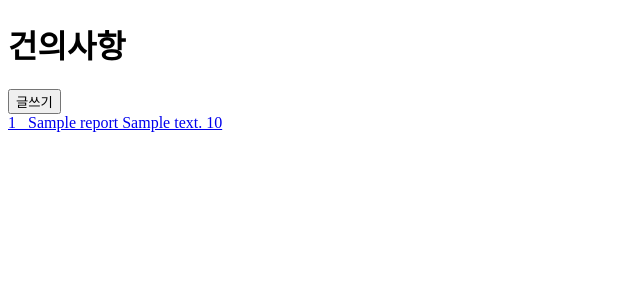
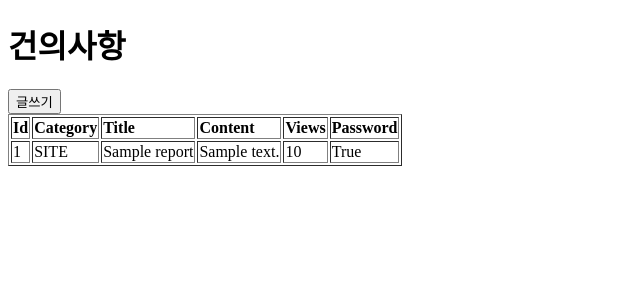
Before and after one commit to sprumin/loveSeulgi, a Django app: page /post/report in a window 1280 px wide. Shown: the top 300 px of the page, without its empty margins (0-640 px from the left). Run offline with Django 3.2, Linux system fonts and the light colour scheme; a user stored in the database is signed in; tables that the repository leaves empty hold one stand-in row (values such as "Sample post").

Commit message:
post password check

```diff
--- a/post/views.py
+++ b/post/views.py
@@ -201,10 +201,12 @@ class ReportView(View):
             for row in Report.objects.all().order_by("-id"):
                 report_list.append({
                     "id": row.id,
+                    "category": row.category,
                     "title": row.title,
                     "content": row.content,
                     "views": row.views,
-                    "comments": len(ReportComment.objects.filter(report=row))
+                    "comments": len(ReportComment.objects.filter(report=row)),
+                    "password": row.password
                 })
 
             return render(request, "post/report.html", {
--- a/templates/post/notice.html
+++ b/templates/post/notice.html
@@ -30,7 +30,7 @@
 <h1> 공지사항 </h1>
 {% if notice %}
     {% if notice.photo %}
-        <img src="{{ notice.photo }}" width="500" height="500"><br>
+        <img src="{{ notice.photo }}" width="500" height="500">
     {% endif %}
     <h2>ID : {{ notice.id }}</h2>
     <h2>TITLE : {{ notice.title }}</h2>
--- a/templates/post/report.html
+++ b/templates/post/report.html
@@ -30,9 +30,12 @@
 <h1> 건의사항 </h1>
 {% if report %}
     {% if report.photo %}
-        <img src="{{ report.photo }}" width="500" height="500"><br>
+        <img src="{{ report.photo }}" width="500" height="500">
     {% endif %}
-    &nbsp;{{ report.id }}&nbsp;{{ report.category }}&nbsp;{{ report.title }}&nbsp;<br>{{ report.content }} <br>
+    <h2>ID : {{ report.id }}</h2>
+    <h2>TITLE : {{ report.title }}</h2>
+    <h2>CONTENT : {{ report.content }}</h2>
+    <h2>VIEWS : {{ report.views }}</h2>
     <br>
     <h3>댓글</h3>
     <form method="post">
@@ -88,17 +91,40 @@
             </div>
         </div>
     </div>
-    <input type="button" id="open_modal" name="add_report" value="글쓰기">
+    <input type="button" id="open_modal" value="글쓰기">
     <br>
+    <table border=1>
+        <thead>
+            <tr>
+                <td><b>Id</b></td>
+                <td><b>Category</b></td>
+                <td><b>Title</b></td>
+                <td><b>Content</b></td>
+                <td><b>Views</b></td>
+                <td><b>Password</b></td>
+            </tr>
+        </thead>
+        <tbody>
             {% for row in pagination.data %}
+                {% if request.user.is_superuser %}
+                    <tr onclick="javascript:location='/post/report/{{ row.id }}'">
+                {% else %}
+                    <tr onclick="password_modal('{{ row.id }}')">
+                {% endif %}
+                    <td>{{ row.id }}</td>
+                    <td>{{ row.category }}</td>
+                    <td>{{ row.title }}</td>
+                    <td>{{ row.content }}</td>
+                    <td>{{ row.views }}</td>
                     {% if row.password %}
-            <a id="password_report" onclick=""><span class="report_id">{{ row.id }}</span>&nbsp;{{ row.category }}&nbsp;
-                {{ row.title }}&nbsp;{{ row.content }}&nbsp;{{ row.views }}&nbsp; [LOCK]<br>
+                        <td>True</td>
                     {% else %}
-            <a href="/post/report/{{ row.id }}">{{ row.id }}&nbsp;{{ row.category }}&nbsp;
-                {{ row.title }}&nbsp;{{ row.content }}&nbsp;{{ row.views }}</a><br>
+                        <td>False</td>
                     {% endif %}
+                </tr>
             {% endfor %}
+        </tbody>
+    </table>
 {% endif %}
 
 
@@ -152,6 +178,8 @@
     </ul>
 {% endif %}
 <script>
+    var report_id = "";
+
     $(document).ready(function(){
         $("#add_report").hide();
         $("#password_modal").hide();
@@ -169,15 +197,13 @@
         $("#password_modal").hide();
     })
 
-    $("#password_report").on("click", function(event){
-        event.preventDefault();
+    function password_modal(_id){
+        report_id = _id;
+
         $("#password_modal").show();
-        report_id = $(this).find('.report_id').text()
-        $("#password_modal").append('<input type="hidden" id="report_id" name="report_id" value="'+report_id+'">')
-    })
+    }
 
     $("#password_check").on("click", function(){
-        report_id = $('#password_modal').find('#report_id').val()
         $.ajax({
             type: "POST",
             url: "/post/report/" + report_id,
@@ -193,8 +219,6 @@
             }
          })
     })
-
-    function
 </script>
 
 {% endblock %}
```
Also changed, not shown: templates/post/post.html (+28 -6 lines). Lines whose indentation alone changed are shown as unchanged.
